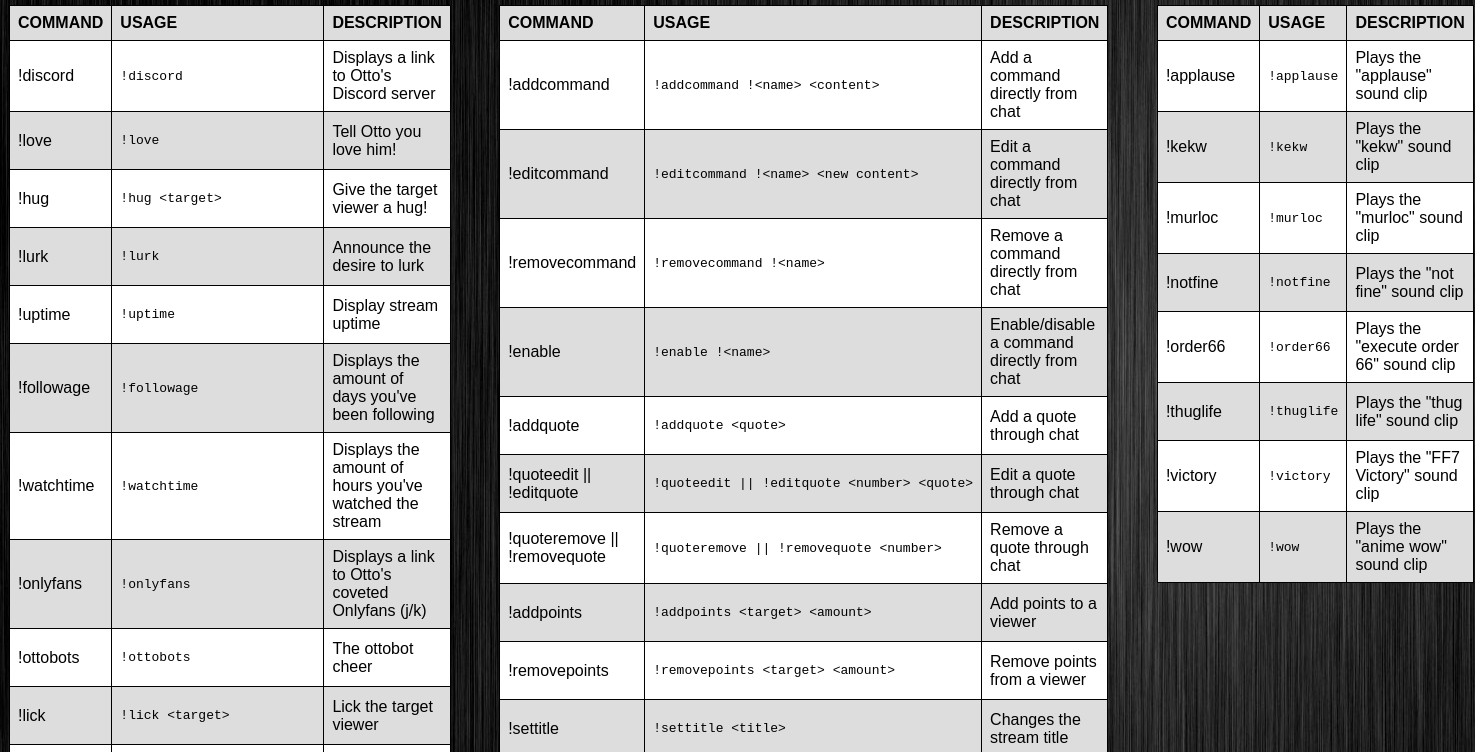
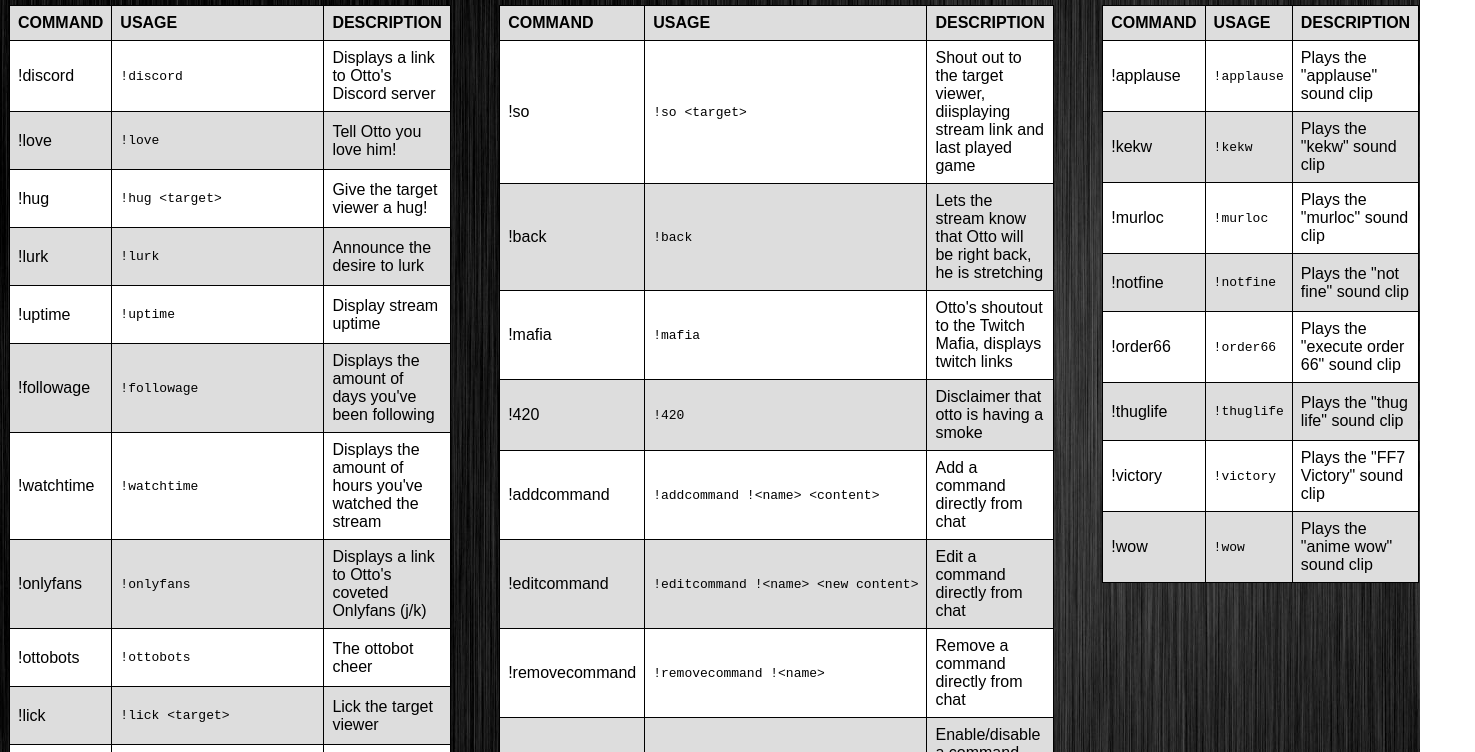
Before and after one commit to bububangles/Ottomus-Prime.github.io, a plain HTML site: page commands.html in a window 1280 px wide. Shown: the part 83-835 px from the top of the page, 1475 px wide, since content can reach past the window. Drawn offline with Linux system fonts and the light colour scheme.

Commit message:
Update commands.html

```diff
--- a/commands.html
+++ b/commands.html
@@ -268,7 +268,9 @@
         </td>
 
 
+
         <td style="width:100px">&nbsp;&nbsp;&nbsp;&nbsp;&nbsp;&nbsp;&nbsp;&nbsp;&nbsp;&nbsp;</td>
+
 
 
         <td valign="top">
@@ -281,6 +283,30 @@
               <td class="head"><b>COMMAND</b></td>
               <td class="head"><b>USAGE</b></td>
               <td class="head"><b>DESCRIPTION</b></td>
+            </tr>
+
+            <tr class="white">
+              <td>!so</td>
+              <td><xmp>!so <target></xmp></td>
+              <td>Shout out to the target viewer, diisplaying stream link and last played game</td>
+            </tr>
+
+            <tr>
+              <td>!back</td>
+              <td><xmp>!back</xmp></td>
+              <td>Lets the stream know that Otto will be right back, he is stretching</td>
+            </tr>
+
+            <tr class="white">
+              <td>!mafia</td>
+              <td><xmp>!mafia</xmp></td>
+              <td>Otto's shoutout to the Twitch Mafia, displays twitch links</td>
+            </tr>
+
+            <tr>
+              <td>!420</td>
+              <td><xmp>!420</xmp></td>
+              <td>Disclaimer that otto is having a smoke</td>
             </tr>
 
             <tr class="white">
@@ -314,27 +340,15 @@
             </tr>
 
             <tr>
-              <td>!quoteedit || !editquote</td>
-              <td><xmp>!quoteedit || !editquote <number> <quote></xmp></td>
+              <td>!quoteedit</td>
+              <td><xmp>!quoteedit <number> <quote></xmp></td>
               <td>Edit a quote through chat</td>
             </tr>
 
             <tr class="white">
-              <td>!quoteremove || !removequote</td>
-              <td><xmp>!quoteremove || !removequote <number></xmp></td>
+              <td>!quoteremove</td>
+              <td><xmp>!quoteremove <number></xmp></td>
               <td>Remove a quote through chat</td>
-            </tr>
-
-            <tr>
-              <td>!addpoints</td>
-              <td><xmp>!addpoints <target> <amount></xmp></td>
-              <td>Add points to a viewer</td>
-            </tr>
-
-            <tr class="white">
-              <td>!removepoints</td>
-              <td><xmp>!removepoints <target> <amount></xmp></td>
-              <td>Remove points from a viewer</td>
             </tr>
 
             <tr>
@@ -351,7 +365,7 @@
 
             <tr>
               <td>!death +</td>
-              <td><xmp>!death + </xmp></td>
+              <td><xmp>!death +</xmp></td>
               <td>Increases the death counter by 1</td>
             </tr>
 
@@ -371,7 +385,9 @@
         </td>
 
 
+
         <td style="width:100px">&nbsp;&nbsp;&nbsp;&nbsp;&nbsp;&nbsp;&nbsp;&nbsp;&nbsp;&nbsp;</td>
+
 
 
         <td valign="top">
```
